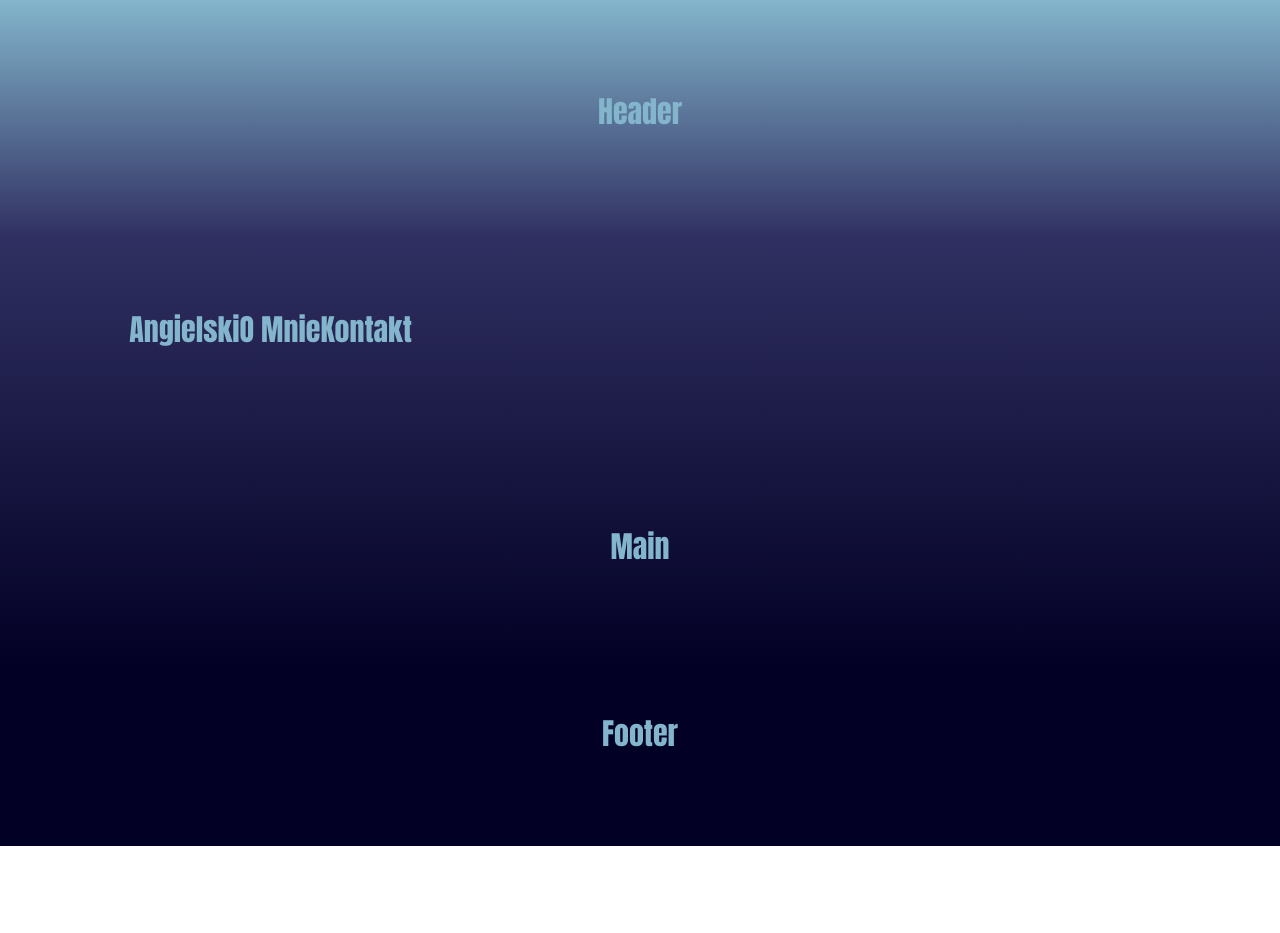
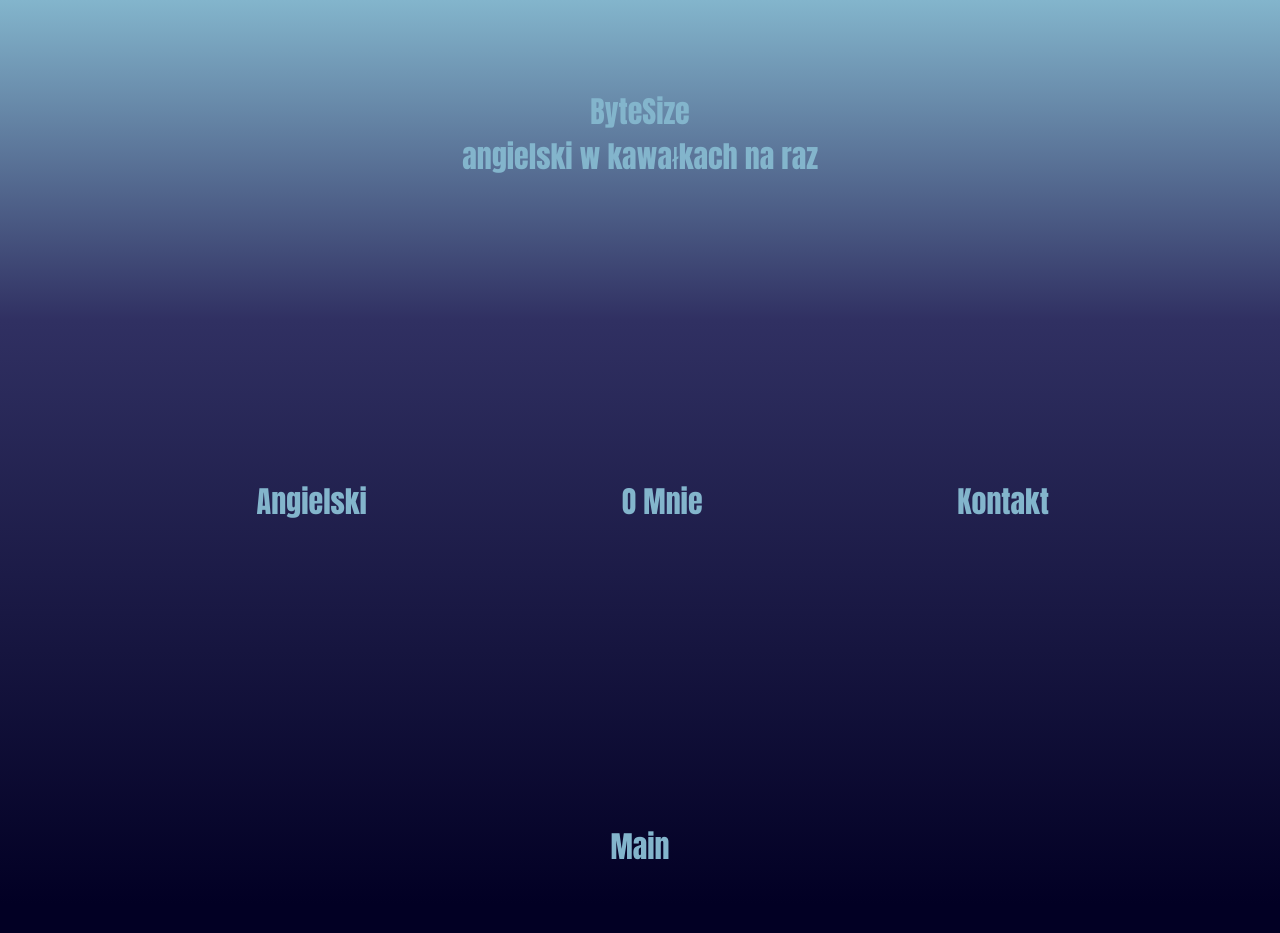
Before and after one commit to Caedonia/Caedonia.github.io, a plain HTML site: page index.htm in a window 1280 px wide. Shown: the top 933 px of the page. Before the commit the page ends 846 px from the top, so only its background shows below. Drawn offline with Linux system fonts and the light colour scheme.

Commit message:
style and txt

```diff
--- a/index.htm
+++ b/index.htm
@@ -5,7 +5,7 @@
     </head>
 <body>
     <div class="grid-container">
-        <div class="item1">Header</div>
+        <div class="item1">ByteSize <br> angielski w kawałkach na raz</div>
         <div class="item2">
             <ul class="menu">
                 <li class="menu_angielski">Angielski</li>
--- a/mystyle.css
+++ b/mystyle.css
@@ -4,19 +4,9 @@ body {
 
 }
 
-.item1{grid-area: header;}
-.item2{grid-area: menu;}
-.item3{grid-area: main;}
-.item4{grid-area: footer;}
-
-
 .grid-container{
     display: grid;
-    grid-template-areas:
-        'header header header header header header'
-        'menu menu menu menu menu menu'
-        'main main main main main main'
-        'footer footer footer footer footer footer';
+    grid-auto-flow:inherit;
     gap: 20px;
     background-color: transparent;
     padding: 20px;
@@ -30,14 +20,25 @@ body {
     font-size: 30px;
 }
 .menu{
-    align-self: center;
+    list-style-type:none;
+    overflow: hidden;
     background-color: transparent;
 
 }
 .menu > li{
-    display: table-cell;
-    margin:  5%;
-    padding: 5;
-    text-align: center;
+    float: left;
+    display: block;
+    padding: 12%;
+}
+.menu_angeilski{
+    text-align:center;
     accent-color: #728fbe;
 }
+.menu_o{
+    text-align:center;
+    accent-color: #728fbe;
+}
+.kontakt{
+    text-align:center;
+    accent-color: #728fbe;
+}
```
